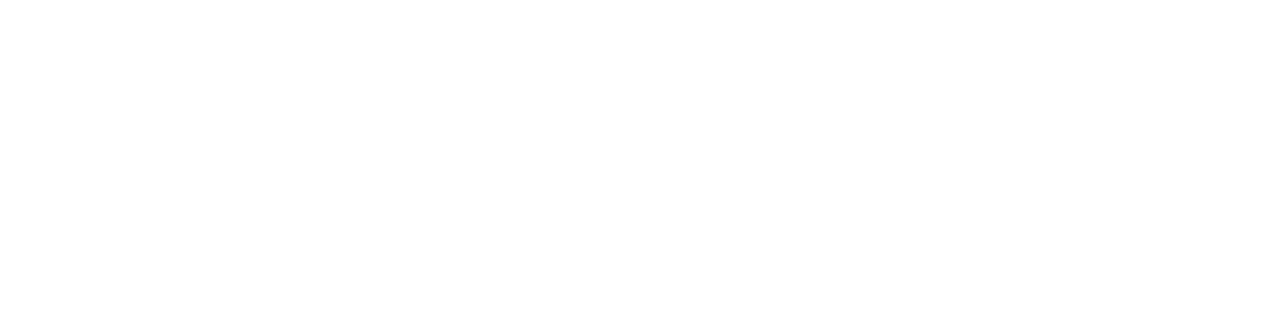
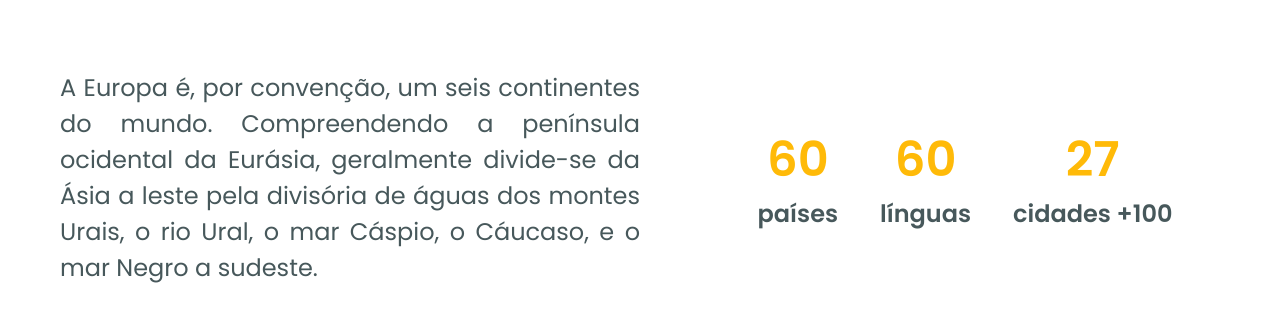
Before and after one commit to mpirescarvalho/ignite-reactjs-interface-com-chakra-ui, a Next.js app: page /africa in a window 1280 px wide. Shown: the part 610-932 px from the top of the page. Before the commit the page ends 800 px from the top, so only its background shows below. Built offline with nearby package versions, Linux system fonts and the light colour scheme.

Commit message:
add info to continent page

```diff
--- a/src/pages/[continent]/Banner/index.tsx
+++ b/src/pages/[continent]/Banner.tsx
@@ -1,7 +1,7 @@
 import { Flex, Text } from '@chakra-ui/react';
 import Image from 'next/image';
 
-import { SafeContentArea } from '../../../components/SafeContentArea';
+import { SafeContentArea } from '../../components/SafeContentArea';
 
 interface BannerProps {
 	title: string;
--- /dev/null
+++ b/src/pages/[continent]/Info/InfoCount.tsx
@@ -0,0 +1,31 @@
+import { Box, Text } from '@chakra-ui/react';
+
+interface InfoCountProps {
+	count: number;
+	label: string;
+}
+
+export function InfoCount({ count, label }: InfoCountProps) {
+	return (
+		<Box>
+			<Text
+				fontSize="5xl"
+				color="yellow.500"
+				fontWeight="semibold"
+				display="block"
+				textAlign="center"
+			>
+				{count}
+			</Text>
+			<Text
+				fontSize="2xl"
+				color="gray.700"
+				fontWeight="semibold"
+				display="block"
+				textAlign="center"
+			>
+				{label}
+			</Text>
+		</Box>
+	);
+}
--- /dev/null
+++ b/src/pages/[continent]/Info/index.tsx
@@ -0,0 +1,31 @@
+import { HStack, Text } from '@chakra-ui/react';
+
+import { InfoCount } from './InfoCount';
+
+interface InfoProps {
+	description: string;
+	countriesCount: number;
+	languagesCount: number;
+	citiesInTop100Count: number;
+}
+
+export function Info({
+	description,
+	countriesCount,
+	languagesCount,
+	citiesInTop100Count,
+}: InfoProps) {
+	return (
+		<HStack spacing="70px" my="80px" align="center">
+			<Text fontSize="2xl" color="gray.700" maxW="50%" textAlign="justify">
+				{description}
+			</Text>
+
+			<HStack spacing="42px" w="100%" align="center" justify="center">
+				<InfoCount count={countriesCount} label="países" />
+				<InfoCount count={languagesCount} label="línguas" />
+				<InfoCount count={citiesInTop100Count} label="cidades +100" />
+			</HStack>
+		</HStack>
+	);
+}
--- a/src/pages/[continent]/index.tsx
+++ b/src/pages/[continent]/index.tsx
@@ -4,11 +4,17 @@ import { Box } from '@chakra-ui/react';
 
 import { getContinents } from '../../services/data';
 
+import { SafeContentArea } from '../../components/SafeContentArea';
 import { Banner } from './Banner';
+import { Info } from './Info';
 
 interface Continent {
 	title: string;
 	banner: string;
+	description: string;
+	countriesCount: number;
+	languagesCount: number;
+	citiesInTop100Count: number;
 }
 
 interface ContinentProps {
@@ -16,8 +22,6 @@ interface ContinentProps {
 }
 
 export default function Continent({ continent }: ContinentProps) {
-	console.log(continent);
-
 	return (
 		<Box>
 			<Head>
@@ -25,6 +29,15 @@ export default function Continent({ continent }: ContinentProps) {
 			</Head>
 
 			<Banner title={continent.title} image={continent.banner} />
+
+			<SafeContentArea>
+				<Info
+					description={continent.description}
+					countriesCount={continent.languagesCount}
+					languagesCount={continent.languagesCount}
+					citiesInTop100Count={continent.citiesInTop100Count}
+				/>
+			</SafeContentArea>
 		</Box>
 	);
 }
```
